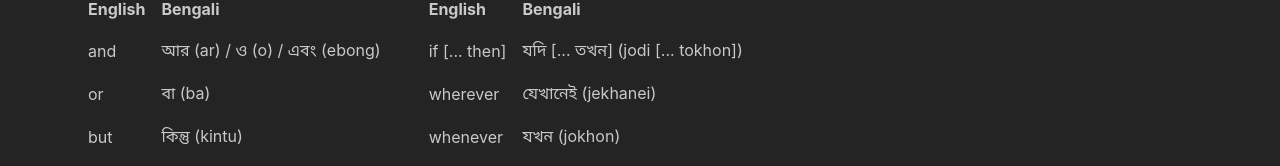
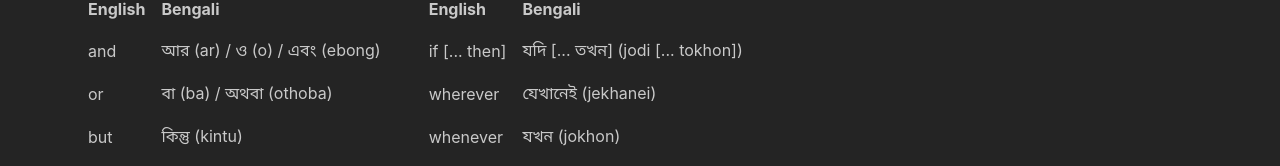
Before and after one commit to tahmid-23/bn-journey, a Next.js app: page /conjunctions in a window 1280 px wide. Shown: the part 231-397 px from the top of the page. Built offline with nearby package versions, Linux system fonts and the light colour scheme.

Commit message:
add othoba

```diff
--- a/src/app/conjunctions/page.tsx
+++ b/src/app/conjunctions/page.tsx
@@ -1,7 +1,7 @@
 import BNText from "@/components/BNText";
 import BNPronunciation from "@/components/BNPronunciation";
 import TranslationTable from "@/components/table/TranslationTable";
-import { Group, Stack, Title } from "@mantine/core";
+import { Group } from "@mantine/core";
 import { Metadata } from "next";
 import BasicPage from "@/components/BasicPage";
 
@@ -27,7 +27,12 @@ export default function Page() {
             },
             {
               english: "or",
-              bengali: <BNPronunciation bengali="বা" pronunciation="ba" />,
+              bengali: (
+                <>
+                  <BNPronunciation bengali="বা" pronunciation="ba" /> /{" "}
+                  <BNPronunciation bengali="অথবা" pronunciation="othoba" />
+                </>
+              ),
             },
             {
               english: "but",
```
